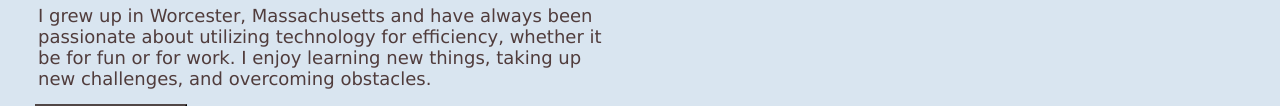
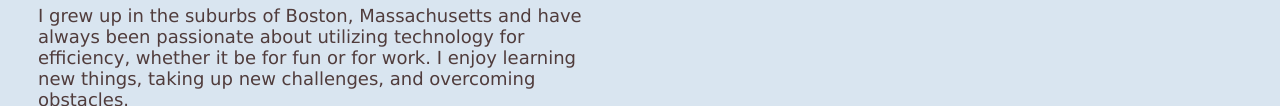
Before and after one commit to wonghen/wonghen, a plain HTML site: page index.html in a window 1280 px wide. Shown: the part 694-800 px from the top of the page. Drawn offline with Linux system fonts and the light colour scheme.

Commit message:
Update index.html

```diff
--- a/index.html
+++ b/index.html
@@ -35,7 +35,7 @@
         <div class="about-me-summary">
           <h2>Background</h2>
           <p>
-            I grew up in Worcester, Massachusetts and have always been passionate
+            I grew up in the suburbs of Boston, Massachusetts and have always been passionate
             about utilizing technology for efficiency, whether it be for fun or
             for work. I enjoy learning new things, taking up new challenges, and
             overcoming obstacles.
```
